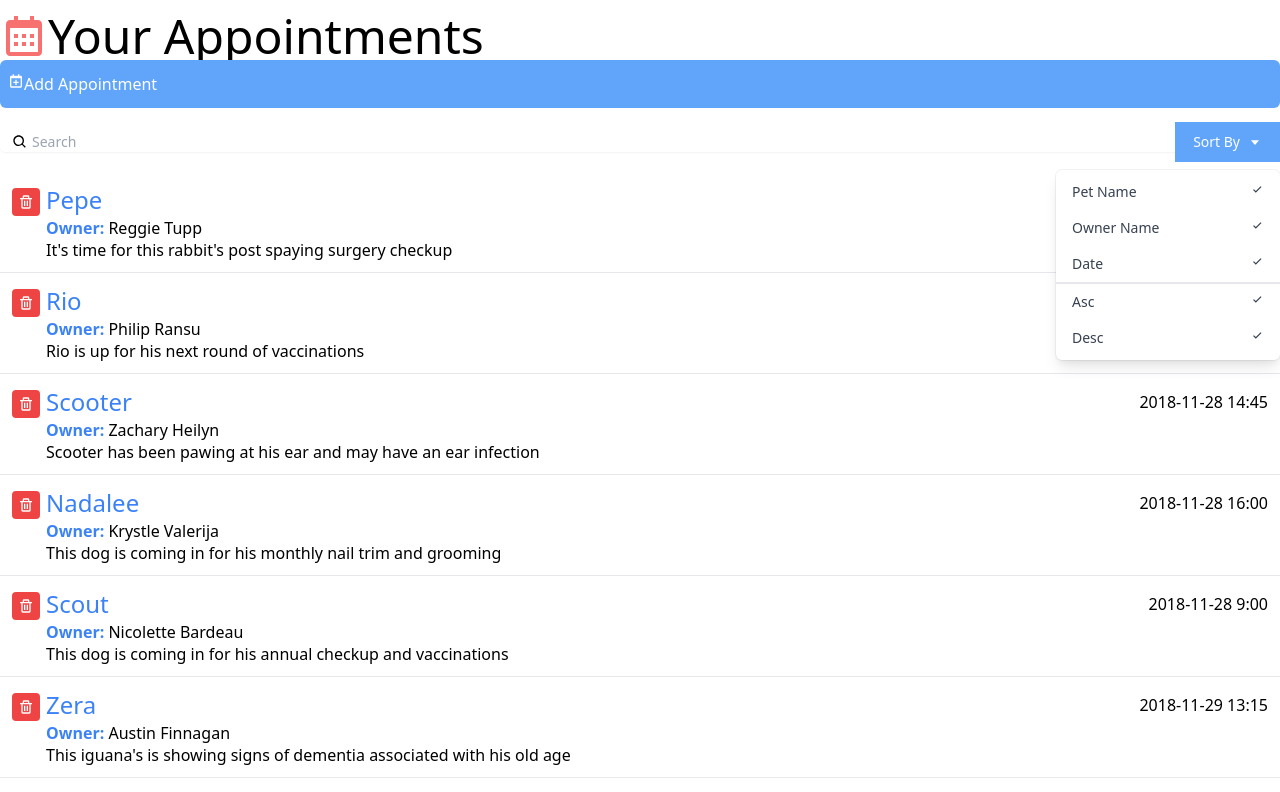
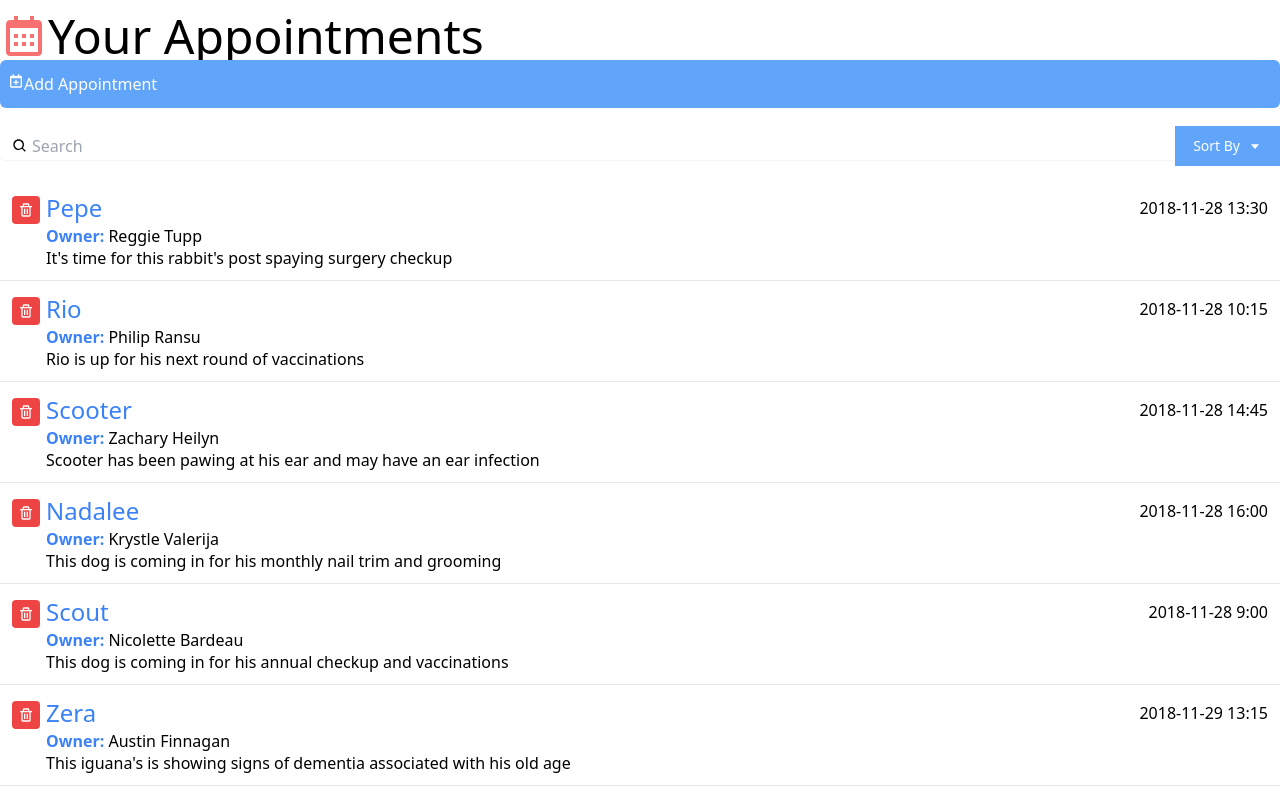
Before and after one commit to stijn-veren/rbi-rv, a React (Create React App) app: page / in a window 1280 px wide. Shown: the top 792 px of the page. Built offline with nearby package versions, Linux system fonts and the light colour scheme.

Commit message:
Fix search and add dropdown toggle

```diff
--- a/src/components/DropDown.js
+++ b/src/components/DropDown.js
@@ -1,6 +1,10 @@
 import { BiCheck } from 'react-icons/bi'
 
-const DropDown = () => {
+const DropDown = ({ toggle }) => {
+  if (!toggle) {
+    return null
+  }
+
   return (
     <div
       className="origin-top-right absolute right-0 mt-2 w-56
--- a/src/components/Search.js
+++ b/src/components/Search.js
@@ -1,7 +1,10 @@
+import { useState } from 'react'
 import { BiSearch, BiCaretDown } from 'react-icons/bi'
 import DropDown from './DropDown'
 
 const Search = () => {
+  let [toggleSort, setToggleSort] = useState(false)
+
   return (
     <div className="py-5">
       <div className="mt-1 relative rounded-md shadow-sm">
@@ -10,12 +13,13 @@ const Search = () => {
           <label htmlFor="query" className="sr-only" />
         </div>
         <input
+          className="appearance-none bg-transparent border-none w-full text-gray-700 mr-3 py-1 px-8 leading-tight focus:outline-none"
           type="text"
           name="query"
           id="query"
           value=""
-          className="pl-8 rounded-md focus:ring-indigo-500 focus:border-indigo-500 block w-full sm:text-sm border-gray-300"
           placeholder="Search"
+          aria-label="Search"
         />
         <div className="absolute inset-y-0 right-0 flex items-center">
           <div>
@@ -25,10 +29,13 @@ const Search = () => {
               id="options-menu"
               aria-haspopup="true"
               aria-expanded="true"
+              onClick={() => {
+                setToggleSort(!toggleSort)
+              }}
             >
               Sort By <BiCaretDown className="ml-2" />
             </button>
-            <DropDown />
+            <DropDown toggle={toggleSort} />
           </div>
         </div>
       </div>
```
